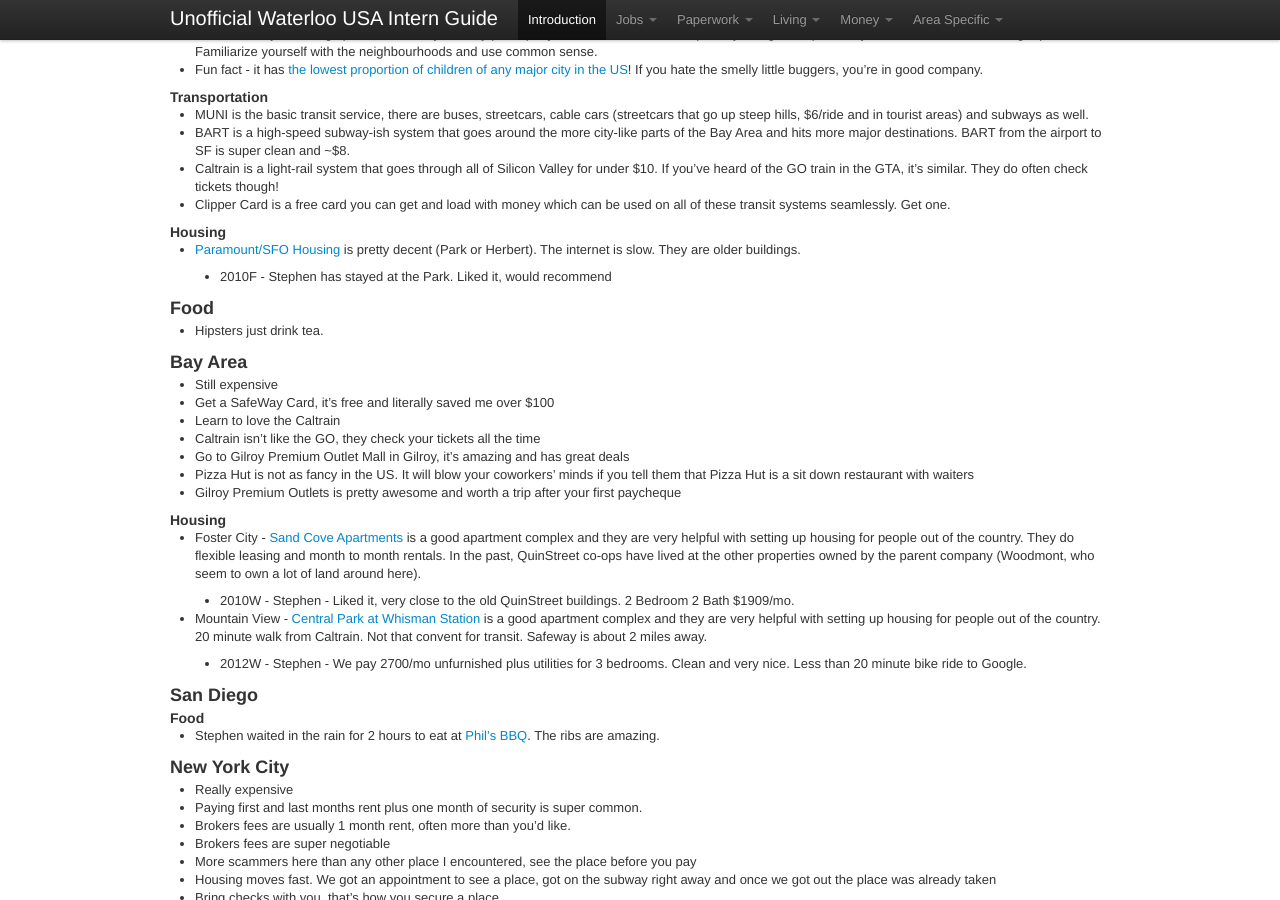
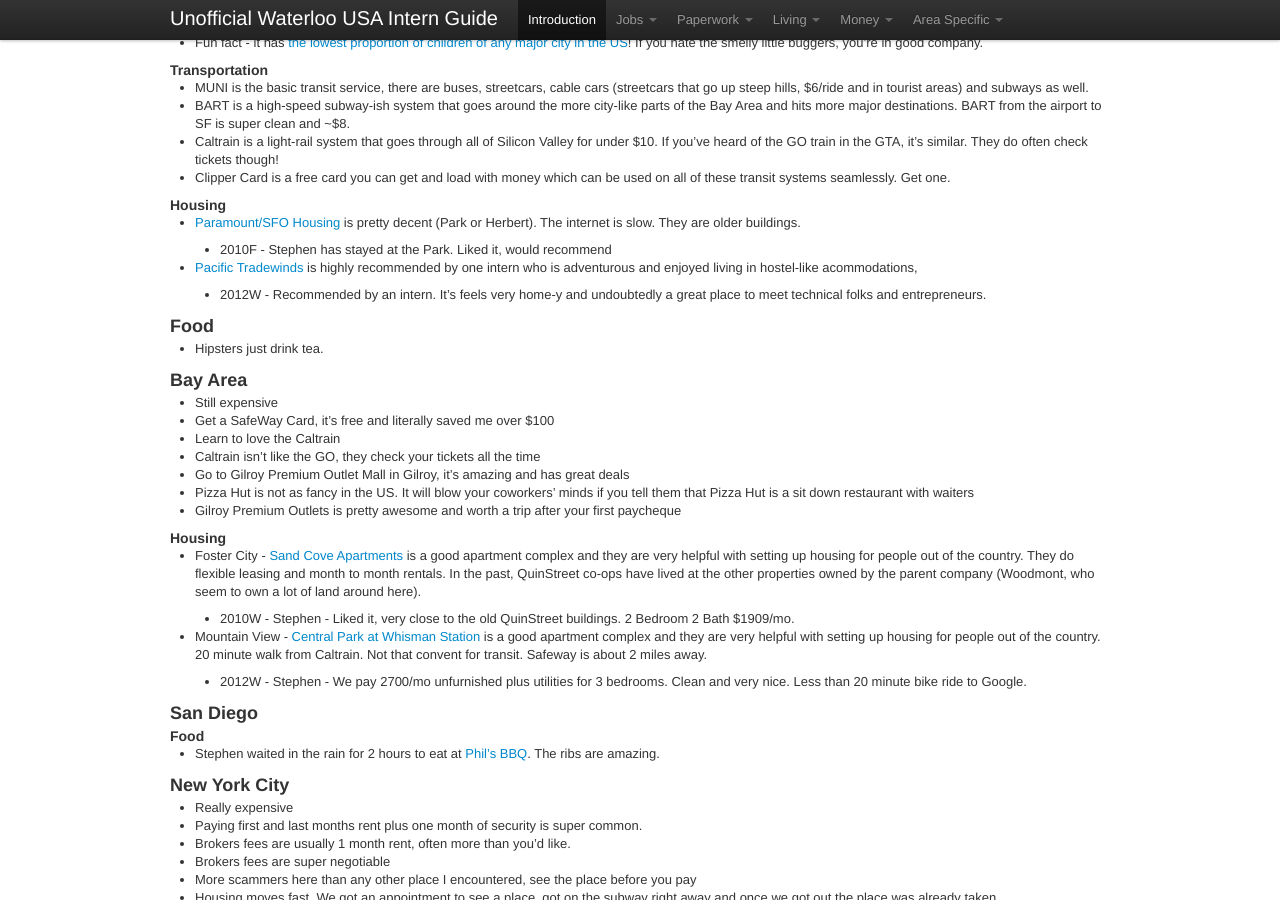
Before and after one commit to sholiday/Unofficial-Waterloo-USA-Intern-Guide, a Jekyll site: the page built from index.markdown, in a window 1280 px wide and 900 px high, scrolled down 5369 px. Built offline with Jekyll 4.4.1, drawn with Linux system fonts in a browser that asks for light colours; nearby versions of some CDN libraries; Markdown is read by kramdown in place of the engine named in the settings; some of the changed text lies outside the part shown.

```diff
--- a/index.markdown
+++ b/index.markdown
@@ -487,6 +484,11 @@ If you are an intern and have more info let me know.
 
   * 2010F - Stephen has stayed at the Park. Liked it, would recommend
 
+* [Pacific Tradewinds](http://www.san-francisco-hostel.com/) is highly recommended by one intern who is adventurous and enjoyed living in hostel-like acommodations,
+
+  * 2012W - Recommended by an intern. It's feels very home-y
+and undoubtedly a great place to meet technical folks and entrepreneurs.
+
 ### Food
 * Hipsters just drink tea.
 
```
Also changed, not shown: other parts of index.markdown (+3 -6 lines).
